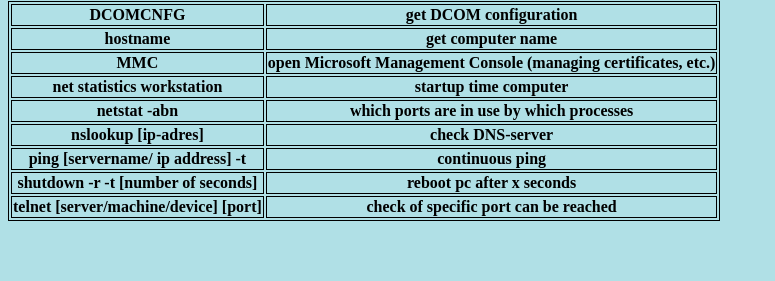
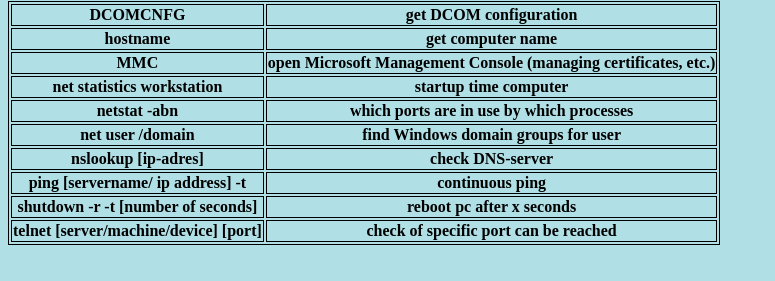
Before and after one commit to FritsWillem/FritsWillem.github.io, a plain HTML site: page index.html in a window 1280 px wide. Shown: the part 79-360 px from the top of the page, without its empty margins (0-775 px from the left). Drawn offline with Linux system fonts and the light colour scheme.

Commit message:
Update index.html

```diff
--- a/index.html
+++ b/index.html
@@ -29,6 +29,10 @@
     <th>which ports are in use by which processes</th>
   </tr>
   <tr>
+    <th>net user <userName> /domain</th>
+    <th>find Windows domain groups for user</th>
+  </tr>
+  <tr>
     <th>nslookup [ip-adres]</th>
     <th>check DNS-server</th>
   </tr>
```
